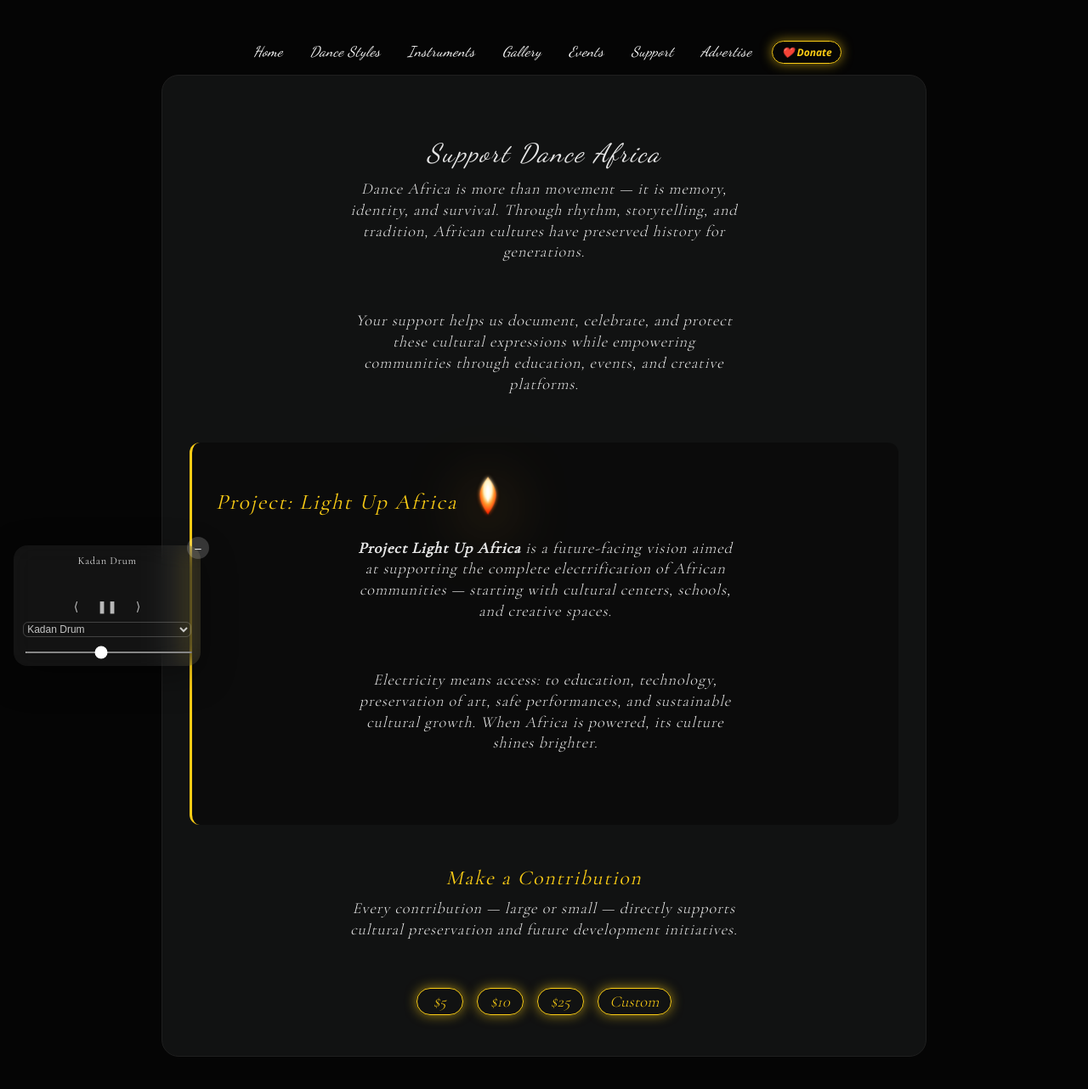
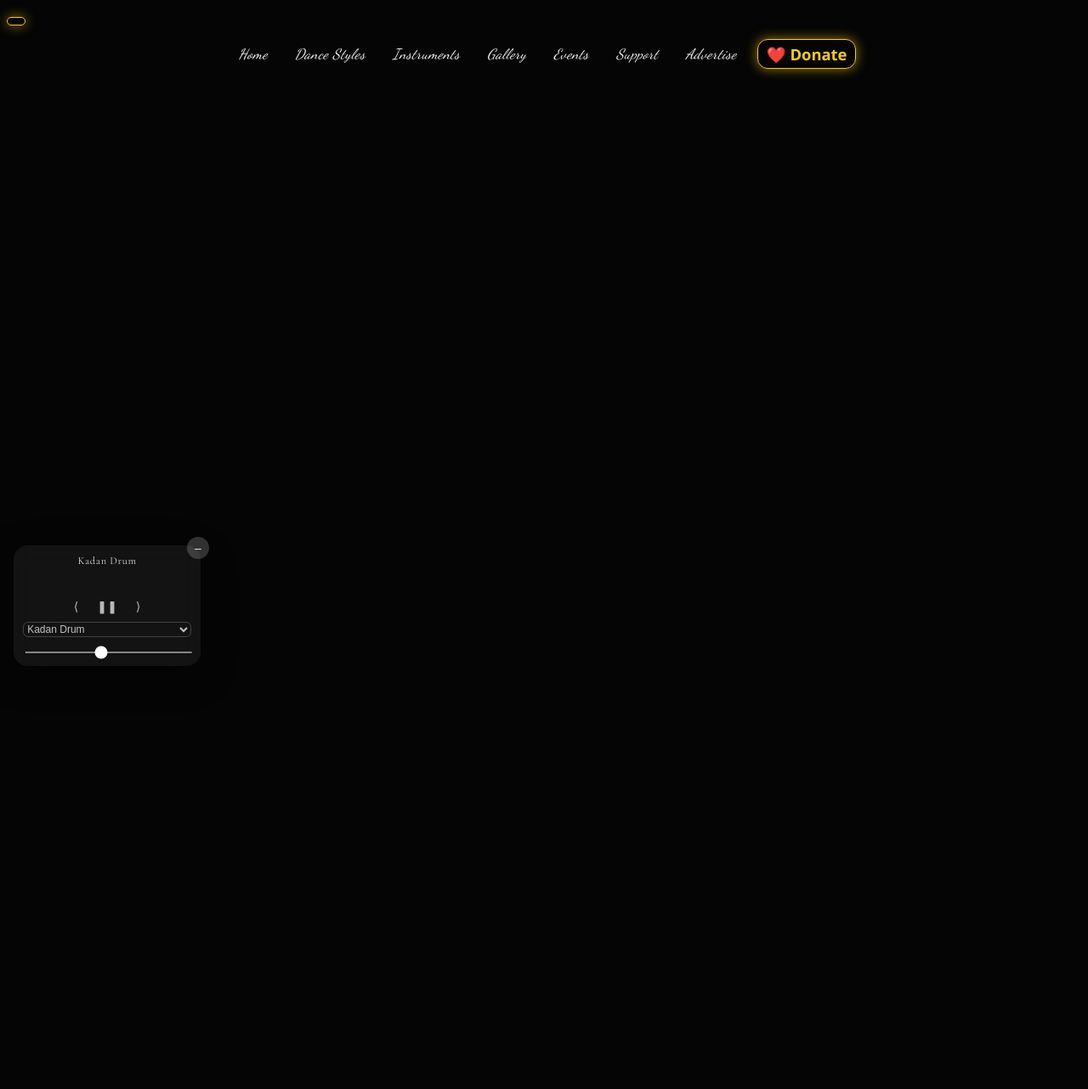
Before and after one commit to 2black4coal/dance-africa, a React (Vite) app: page /support in a window 1280 px wide. Shown: the top 1282 px of the page at 85% size. After the commit the page ends 800 px from the top, so only its background shows below. Built offline with nearby package versions, Linux system fonts and the light colour scheme.

Commit message:
donate functions

```diff
--- a/src/pages/Support.jsx
+++ b/src/pages/Support.jsx
@@ -1,140 +1,48 @@
-import { motion } from "framer-motion";
+export default function DonateButton({ amount, custom, label, className = "donate-btn" }) {
+  const lastDonation = Number(localStorage.getItem("lastDonation"));
+  const donationAmount = amount ?? lastDonation;
 
+  const handleDonate = async () => {
+    let finalAmount = donationAmount;
 
-import DonateButton from "../components/DonateButton";
-import AdBanner from "../components/AdBanner";
-import "../styles/main.css";
-import "../styles/support.css";
-import "../styles/donate.css";
+    // ⭐ Custom button logic — does NOT affect fixed buttons
+    if (custom) {
+      const input = prompt("Enter donation amount (USD):");
 
-export default function Support() {
+      if (!input || isNaN(input) || Number(input) <= 0) {
+        alert("Please enter a valid amount.");
+        return;
+      }
+
+      finalAmount = Number(input);
+    }
+
+    // ⭐ Navbar Donate button fallback stays intact
+    if (!finalAmount) {
+      window.location.href = "/support";
+      return;
+    }
+
+    // ⭐ Save last donation for navbar fast-donate
+    localStorage.setItem("lastDonation", finalAmount);
+
+    try {
+      const res = await fetch("/api/create-checkout-session", {
+        method: "POST",
+        headers: { "Content-Type": "application/json" },
+        body: JSON.stringify({ amount: finalAmount }),
+      });
+
+      const data = await res.json();
+      if (data.url) window.location.href = data.url;
+    } catch (err) {
+      console.error("Stripe redirect failed:", err);
+    }
+  };
+
   return (
-    <>
-
-      <section className="support-page page-section">
-
-        <motion.div
-          className="support-container"
-          initial={{ opacity: 0, scale: 0.98, y: 24 }}
-          animate={{ opacity: 1, scale: 1, y: 0 }}
-          transition={{ duration: 0.8, ease: "easeOut" }}
-          style={{ transformOrigin: "center bottom", willChange: "transform, opacity" }}
-        >
-          {/* PAGE HEADER — matches Events */}
-          <h1 className="page-title">Support Dance Africa</h1>
-
-          <p className="page-subtitle">
-            Dance Africa is more than movement — it is memory, identity, and
-            survival. Through rhythm, storytelling, and tradition, African
-            cultures have preserved history for generations.
-          </p>
-
-          <p className="page-subtitle">
-            Your support helps us document, celebrate, and protect these cultural
-            expressions while empowering communities through education, events,
-            and creative platforms.
-          </p>
-
-          {/* PROJECT LIGHT SECTION */}
-          <div className="project-light">
-            <div className="project-light-header">
-              <h2 className="page-title">Project: Light Up Africa</h2>
-
-              {/* Realistic Olympic Flame 🔥 */}
-            <motion.svg
-              className="candle-flame"
-              viewBox="0 0 48 80"
-              initial={{ opacity: 1, scale: 1 }}
-              animate={{
-                y: [2, -2, 0],
-                scale: [1, 1.02, 1],
-                rotate: [0, 0.6, -0.6, 0]
-              }}
-              transition={{ duration: 1.6, repeat: Infinity, ease: "easeInOut" }}
-              role="img"
-              aria-label="Burning flame"
-            >
-              <defs>
-                <radialGradient id="g1" cx="50%" cy="35%" r="60%">
-                  <stop offset="0%" stopColor="#ffffff" />
-                  <stop offset="40%" stopColor="#fff5c8" />
-                  <stop offset="65%" stopColor="#ff9b2e" />
-                  <stop offset="100%" stopColor="#ff2a00" />
-                </radialGradient>
-
-                <filter id="glow" x="-50%" y="-50%" width="200%" height="200%">
-                  <feGaussianBlur stdDeviation="3.2" result="blur" />
-                  <feMerge>
-                    <feMergeNode in="blur" />
-                    <feMergeNode in="SourceGraphic" />
-                  </feMerge>
-                </filter>
-              </defs>
-
-              <motion.path
-                d="M24 2 C12 18 8 28 11 40 C13 50 19 58 24 66 C29 58 35 50 37 40 C40 28 36 18 24 2 Z"
-                fill="url(#g1)"
-                filter="url(#glow)"
-                style={{ transformOrigin: '50% 85%' }}
-                animate={{ scaleY: [1, 1.05, 0.98, 1], rotate: [0, 0.8, -0.8, 0], y: [0, -1.4, 0] }}
-                transition={{ duration: 1.6, repeat: Infinity, ease: 'easeInOut' }}
-              />
-
-              <motion.path
-                d="M24 14 C21 22 20 28 21 34 C22 38 24 42 24 46 C24 42 26 38 27 34 C28 28 27 22 24 14 Z"
-                className="flame-core"
-                fill="#fff9d6"
-                opacity="1"
-                style={{ transformOrigin: '50% 85%' }}
-                animate={{ scale: [1, 1.05, 0.98, 1] }}
-                transition={{ duration: 1.2, repeat: Infinity, ease: 'easeInOut' }}
-              />
-            </motion.svg>
-
-
-            </div>
-
-            <p className="page-subtitle">
-              <strong>Project Light Up Africa</strong> is a future-facing vision
-              aimed at supporting the complete electrification of African
-              communities — starting with cultural centers, schools, and creative
-              spaces.
-            </p>
-
-            <p className="page-subtitle">
-              Electricity means access: to education, technology, preservation of
-              art, safe performances, and sustainable cultural growth. When Africa
-              is powered, its culture shines brighter.
-            </p>
-          </div>
-
-          {/* DONATION SECTION */}
-          <motion.div
-            className="donation-section"
-            initial={{ opacity: 0, y: 30 }}
-            whileInView={{ opacity: 1, y: 0 }}
-            viewport={{ once: true }}
-            transition={{ duration: 0.6 }}
-          >
-            <h3 className="page-title" style={{ color: "#facc15" }}>
-              Make a Contribution
-            </h3>
-
-            <p className="page-subtitle">
-              Every contribution — large or small — directly supports cultural
-              preservation and future development initiatives.
-            </p>
-
-            <div className="donation-options">
-            <DonateButton amount={5} label="$5" />
-<DonateButton amount={10} label="$10" />
-<DonateButton amount={25} label="$25" />
-<DonateButton amount={0} label="Custom" />
-
-            </div>
-          </motion.div>
-        </motion.div>
-      </section>
-    </>
+    <button onClick={handleDonate} className={className}>
+      {label}
+    </button>
   );
 }
```
